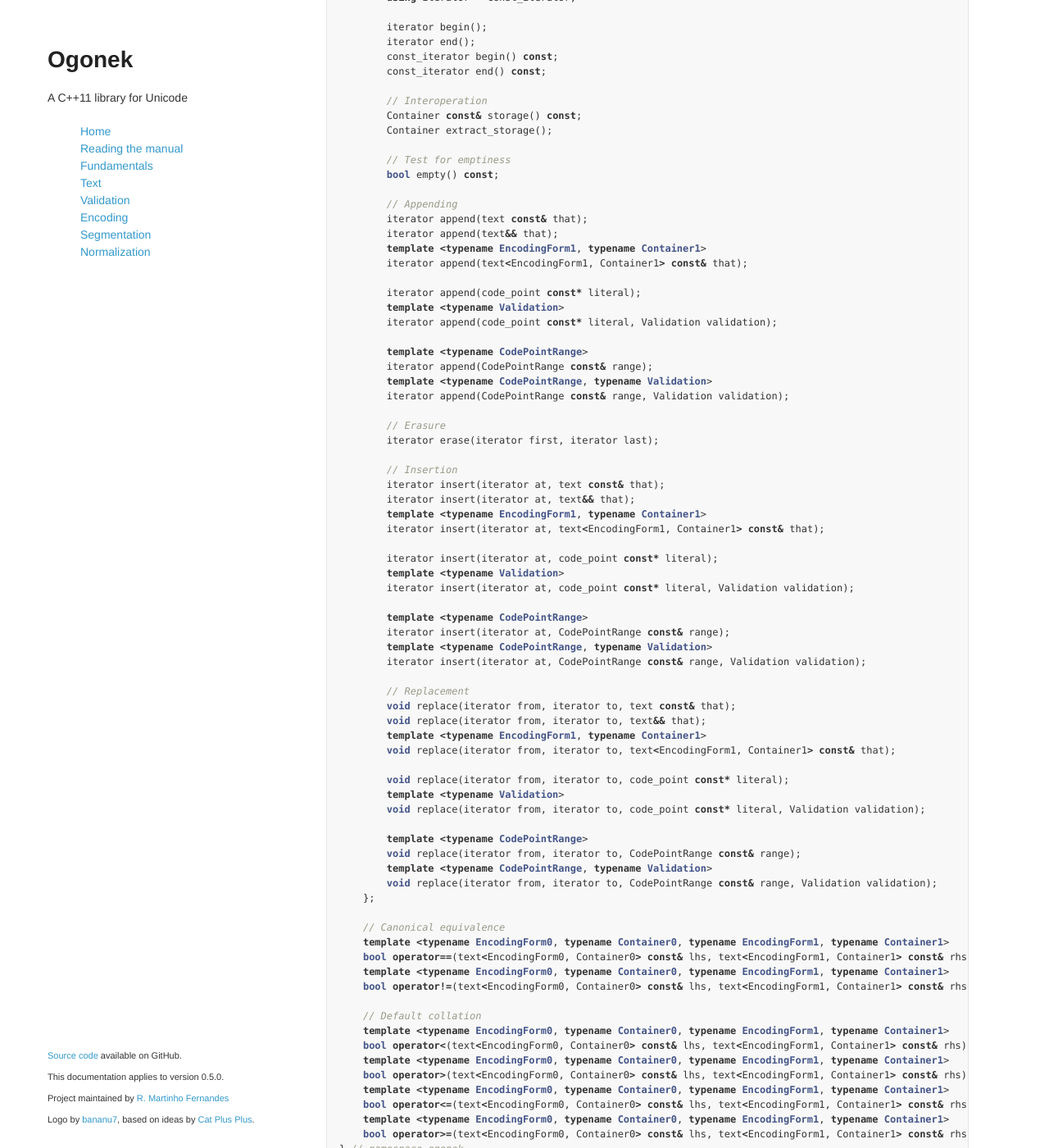
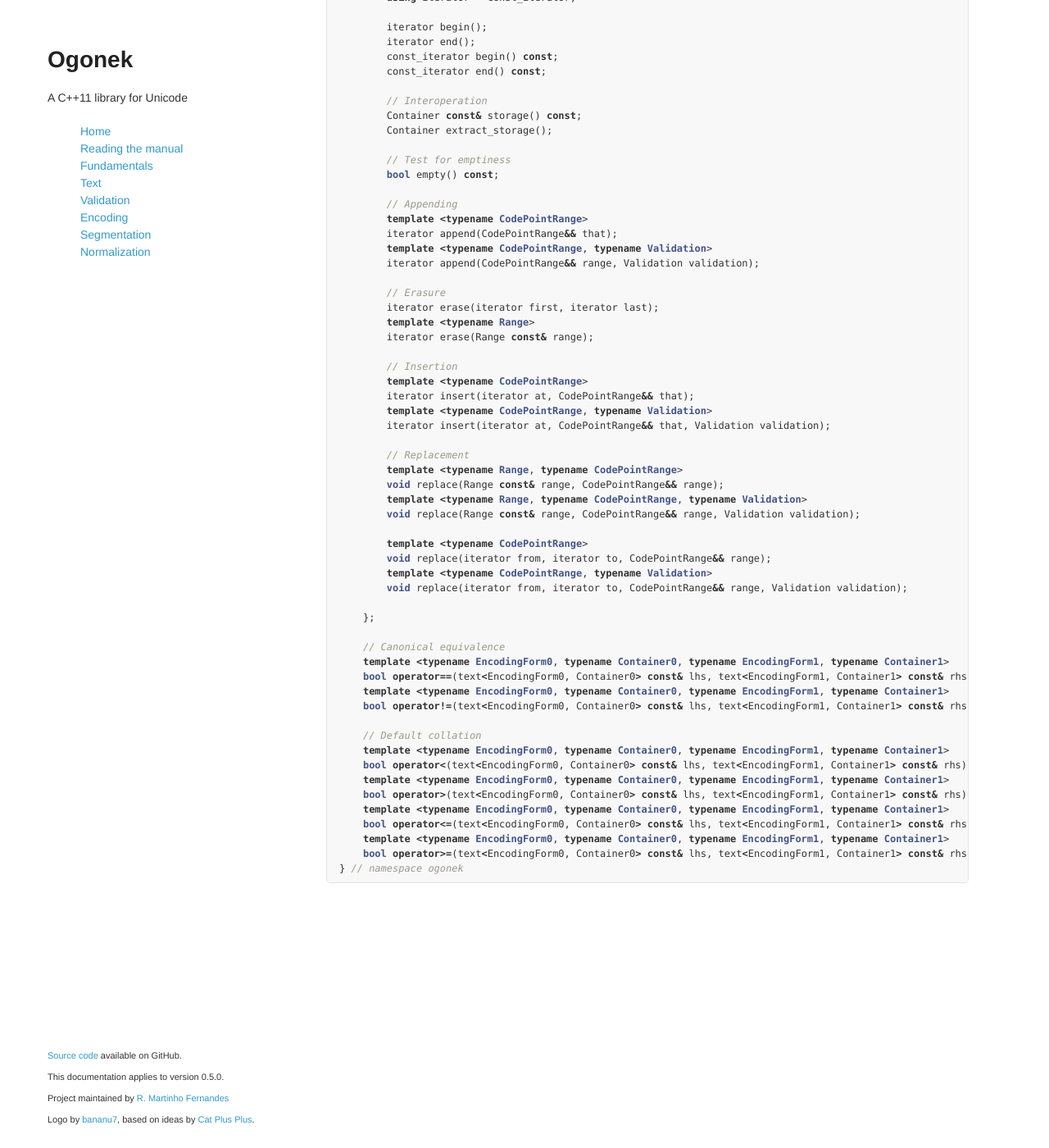
Before and after one commit to libogonek/ogonek, a Jekyll site: the page built from reference/text.markdown, in a window 1280 px wide and 1400 px high, scrolled down 934 px. Shown: the whole window at 82% size. Built offline with Jekyll 4.4.1, drawn with Linux system fonts in a browser that asks for light colours.

Commit message:
Smaller interface

```diff
--- a/reference/text.markdown
+++ b/reference/text.markdown
@@ -64,52 +64,33 @@ namespace ogonek {
         bool empty() const;
 
         // Appending
-        iterator append(text const& that);
-        iterator append(text&& that);
-        template <typename EncodingForm1, typename Container1>
-        iterator append(text<EncodingForm1, Container1> const& that);
-
-        iterator append(code_point const* literal);
-        template <typename Validation>
-        iterator append(code_point const* literal, Validation validation);
-
         template <typename CodePointRange>
-        iterator append(CodePointRange const& range);
+        iterator append(CodePointRange&& that);
         template <typename CodePointRange, typename Validation>
-        iterator append(CodePointRange const& range, Validation validation);
+        iterator append(CodePointRange&& range, Validation validation);
 
         // Erasure
         iterator erase(iterator first, iterator last);
+        template <typename Range>
+        iterator erase(Range const& range);
 
         // Insertion
-        iterator insert(iterator at, text const& that);
-        iterator insert(iterator at, text&& that);
-        template <typename EncodingForm1, typename Container1>
-        iterator insert(iterator at, text<EncodingForm1, Container1> const& that);
+        template <typename CodePointRange>
+        iterator insert(iterator at, CodePointRange&& that);
+        template <typename CodePointRange, typename Validation>
+        iterator insert(iterator at, CodePointRange&& that, Validation validation);
 
-        iterator insert(iterator at, code_point const* literal);
-        template <typename Validation>
-        iterator insert(iterator at, code_point const* literal, Validation validation);
+        // Replacement
+        template <typename Range, typename CodePointRange>
+        void replace(Range const& range, CodePointRange&& range);
+        template <typename Range, typename CodePointRange, typename Validation>
+        void replace(Range const& range, CodePointRange&& range, Validation validation);
 
         template <typename CodePointRange>
-        iterator insert(iterator at, CodePointRange const& range);
+        void replace(iterator from, iterator to, CodePointRange&& range);
         template <typename CodePointRange, typename Validation>
-        iterator insert(iterator at, CodePointRange const& range, Validation validation);
+        void replace(iterator from, iterator to, CodePointRange&& range, Validation validation);
 
-        // Replacement
-        void replace(iterator from, iterator to, text const& that);
-        void replace(iterator from, iterator to, text&& that);
-        template <typename EncodingForm1, typename Container1>
-        void replace(iterator from, iterator to, text<EncodingForm1, Container1> const& that);
-
-        void replace(iterator from, iterator to, code_point const* literal);
-        template <typename Validation>
-        void replace(iterator from, iterator to, code_point const* literal, Validation validation);
-
-        template <typename CodePointRange>
-        void replace(iterator from, iterator to, CodePointRange const& range);
-        template <typename CodePointRange, typename Validation>
-        void replace(iterator from, iterator to, CodePointRange const& range, Validation validation);
     };
 
     // Canonical equivalence
```
